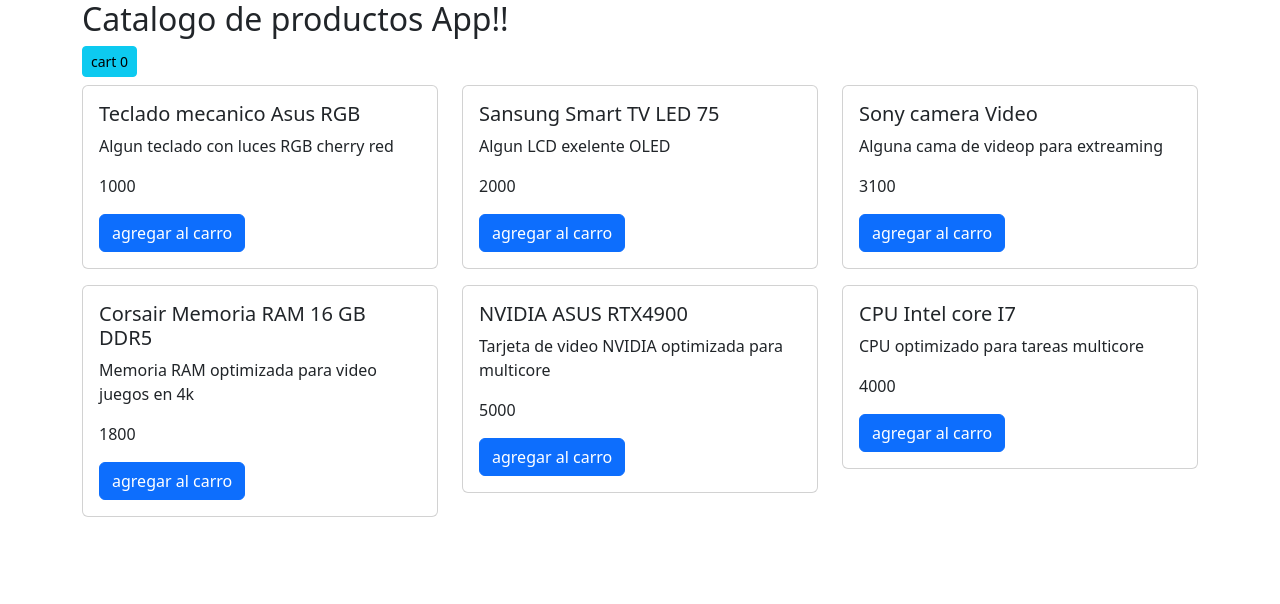
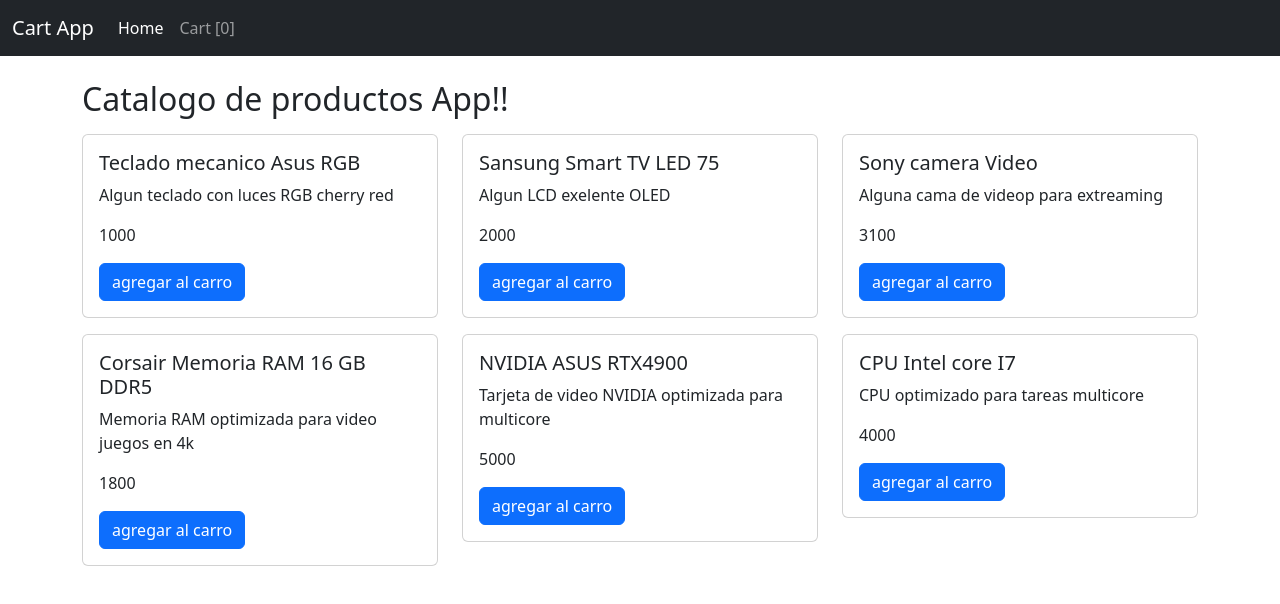
Before and after one commit to VictorManuell/CarroCompras, an Angular app: page / in a window 1280 px wide. Shown: the top 604 px of the page. Built offline with nearby package versions, Linux system fonts and the light colour scheme.

Commit message:
Agregando un NavBar al carro de compras

```diff
--- a/src/app/app.component.html
+++ b/src/app/app.component.html
@@ -1,3 +1 @@
-<div class="container">
-  <cart-app> </cart-app>
-</div>
+<cart-app> </cart-app>
--- a/src/app/components/cart-app.component.html
+++ b/src/app/components/cart-app.component.html
@@ -1,7 +1,7 @@
+<navbar [items]="items" (openEventEmitter)="openCart()" />
+
+<div class="container my-4">
   <h2>Catalogo de productos App!!</h2>
-<button class="btn btn-info btn-sm" (click)="openCart()">
-  cart {{ total }}
-</button>
 
   <div class="row">
     <div [className]="showCart ? 'col-9' : 'col'">
@@ -30,3 +30,4 @@
       </div>
     }
   </div>
+</div>
--- a/src/app/components/cart-app.component.ts
+++ b/src/app/components/cart-app.component.ts
@@ -6,10 +6,11 @@
 import { CartItem } from '../models/cartItems';
 import { product } from '../data/product.data';
 import { CommonModule } from '@angular/common';
+import { NavbarComponent } from './navbar/navbar.component';
 
 @Component({
   selector: 'cart-app',
-  imports: [CatalogoComponent, CartComponent, CommonModule],
+  imports: [CatalogoComponent, CartComponent, NavbarComponent, CommonModule],
   templateUrl: './cart-app.component.html',
 })
 export class CartAppComponent implements OnInit {
@@ -24,7 +25,7 @@
 
   ngOnInit(): void {
     this.products = this.service.findAll();
-    this.items = JSON.parse(sessionStorage.getItem('cart')!) || [];
+    this.items = JSON.parse(sessionStorage.getItem('cart') || '[]');
     this.calculateTotal();
   }
 
--- /dev/null
+++ b/src/app/components/navbar/navbar.component.html
@@ -0,0 +1,26 @@
+<nav class="navbar navbar-expand-lg navbar-dark bg-dark">
+  <div class="container-fluid">
+    <a class="navbar-brand" href="#">Cart App</a>
+    <button
+      class="navbar-toggler"
+      type="button"
+      data-bs-toggle="collapse"
+      data-bs-target="#navbarNav"
+      aria-controls="navbarNav"
+      aria-expanded="false"
+      aria-label="Toggle navigation"
+    >
+      <span class="navbar-toggler-icon"></span>
+    </button>
+    <div class="collapse navbar-collapse" id="navbarNav">
+      <ul class="navbar-nav">
+        <li class="nav-item">
+          <a class="nav-link active" aria-current="page" href="#">Home</a>
+        </li>
+        <li class="nav-item">
+          <a class="nav-link" (click)="openCart()">Cart [{{ items.length }}]</a>
+        </li>
+      </ul>
+    </div>
+  </div>
+</nav>
--- /dev/null
+++ b/src/app/components/navbar/navbar.component.ts
@@ -0,0 +1,17 @@
+import { Component, EventEmitter, Input, Output } from '@angular/core';
+import { CartItem } from '../../models/cartItems';
+
+@Component({
+  selector: 'navbar',
+  imports: [],
+  templateUrl: './navbar.component.html',
+})
+export class NavbarComponent {
+  @Input() items: CartItem[] = [];
+
+  @Output() openEventEmitter = new EventEmitter();
+
+  openCart(): void {
+    this.openEventEmitter.emit();
+  }
+}
```
Lines whose indentation alone changed are shown as unchanged.
